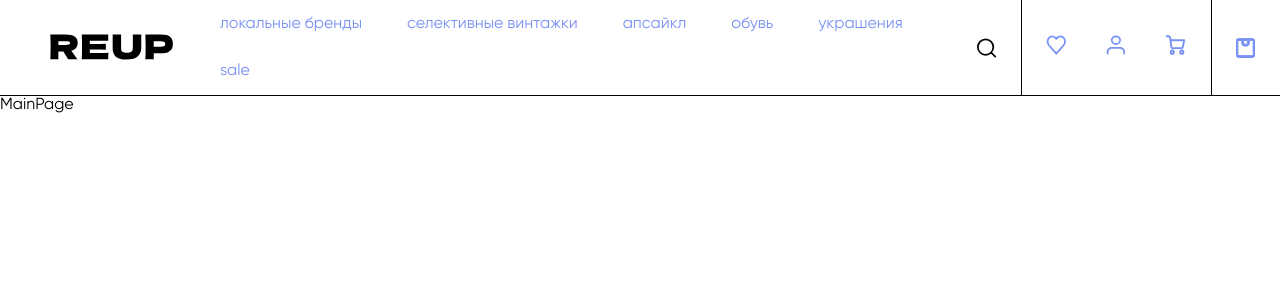
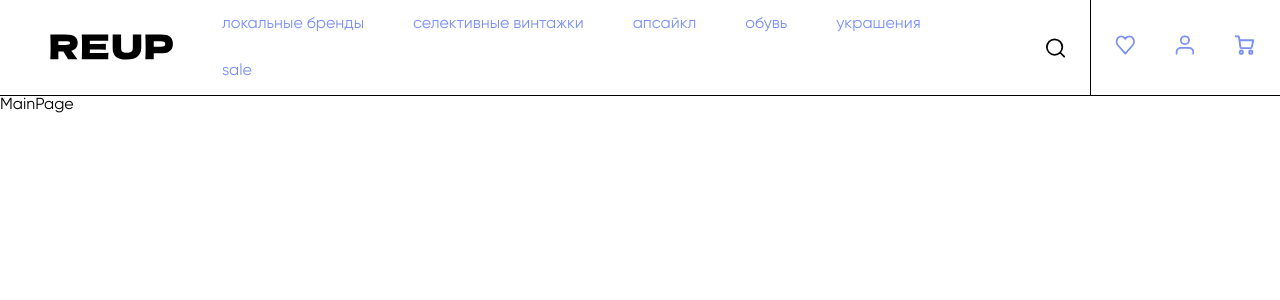
Before and after one commit to alimongairo/reup-front, a React (Vite) app: page / in a window 1280 px wide. Shown: the top 300 px of the page. Built offline with nearby package versions, Linux system fonts and the light colour scheme.

Commit message:
fx header

```diff
--- a/src/components/ui/Header/index.tsx
+++ b/src/components/ui/Header/index.tsx
@@ -21,7 +21,7 @@ interface IPropsNavLinkIcon {
   to: string,
   isFill?: boolean,
   children: JSX.Element,
-  [x:string]: any,
+  [x: string]: any,
 }
 // component for color icons in active NavLink
 const NavLinkIcon = ({ to, isFill = true, children, ...props }: IPropsNavLinkIcon) => {
@@ -46,10 +46,20 @@ export default function Header({ type }: IProps) {
       <div className={cx.container}>
         <LogoIcon className={cx.logo} />
         <div className={cx.main}>
-          <ul className={cls("as-desktop", cx.linksList)}>{config?.list.map((item) => <li key={uid(item.name)}><NavLink to={item.link} className={(isActive) => cls({
+          <ul className={cls("as-desktop", cx.linksList)}>{config?.list.map((item) =>
+
+            <li key={uid(item.name)}>
+              <NavLink to={item.link}
+                className={({isActive}) => cls({
                   [cx.active]: isActive
+                })
                 }
-          )}>{item.name}</NavLink></li>)}</ul>
+              >
+                {item.name}
+              </NavLink>
+            </li>)}
+
+          </ul>
           {
             config?.isSearch && <SearchIcon className={cls(cx.icon, cx.search)} />
           }
--- a/src/layouts/MainLayout/MainLayout.tsx
+++ b/src/layouts/MainLayout/MainLayout.tsx
@@ -8,7 +8,7 @@ export default function MainLayout({children}: IProps) {
   return (
     <div className={cx.wrapper}>
       {/* TODO:  1 or 2 (who is logged) */}
-        <Header type={1}/>
+        <Header type={2}/>
         <div className={cx.container}>{children}</div>
 
     </div>
```
Lines whose indentation alone changed are shown as unchanged.
